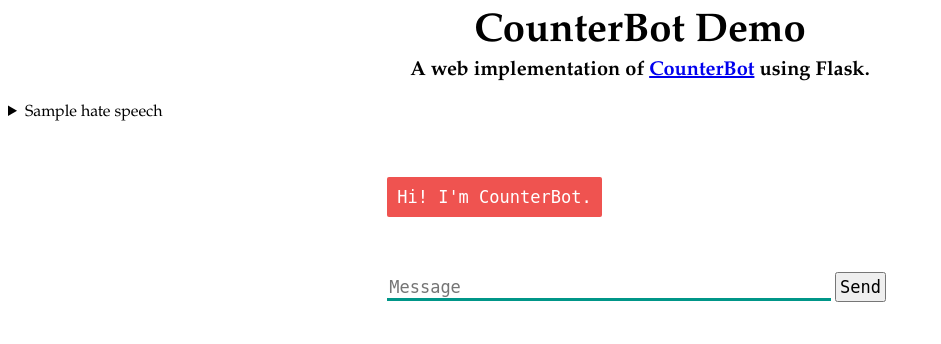
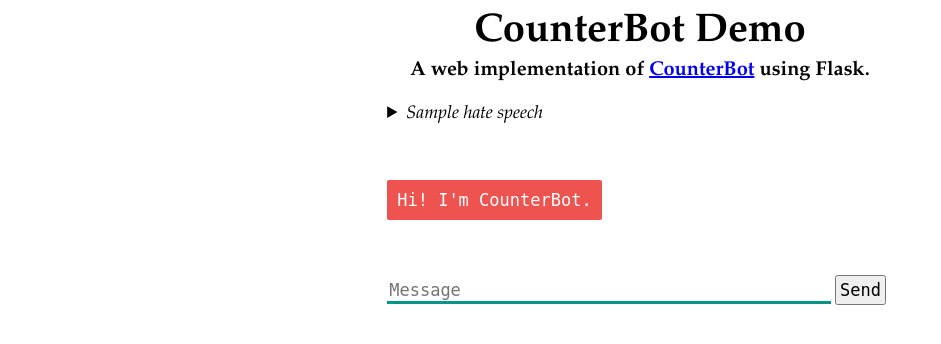
Before and after one commit to nicalica/CounterBot, a Flask app: page / in a window 1280 px wide. Shown: the top 344 px of the page, without its empty margins (0-941 px from the left). Run offline with Flask 2, Linux system fonts and the light colour scheme; some libraries are stand-ins or nearby versions.

Commit message:
Update style.css

```diff
--- a/static/style.css
+++ b/static/style.css
@@ -15,6 +15,15 @@
     font-size: 20px;
     margin-top: 3px;
     text-align: center;
+}
+
+#description {
+    margin-left: auto;
+    margin-right: auto;
+    width: 40%;
+    margin-top: 20px;
+    font-size: 18px;
+    font-style: italic;
 }
 
 #chatbox {
```
